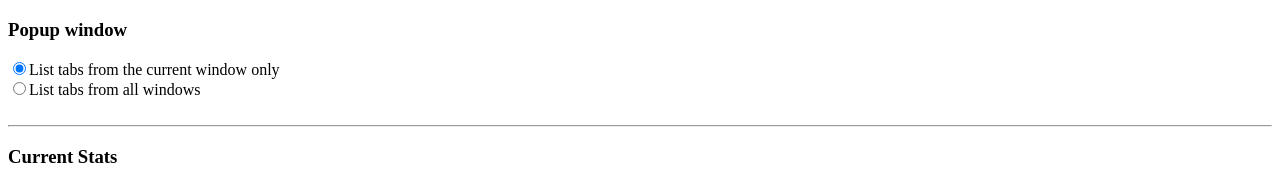
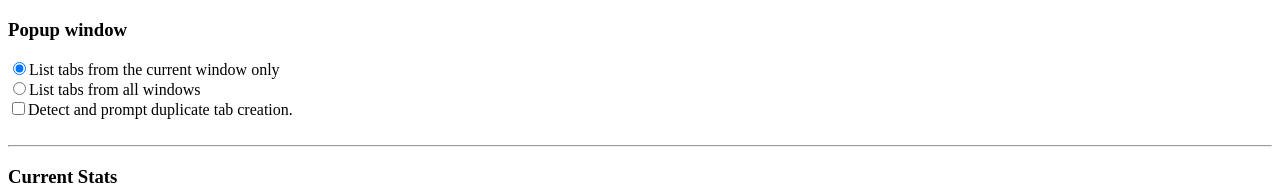
Before and after one commit to developerish/tab-count, a browser extension: page options.html in a window 1280 px wide. Shown: the top 184 px of the page. Drawn offline with Linux system fonts and the light colour scheme.

Commit message:
Update options.html
Option to enable duplicate tab detection.

```diff
--- a/options.html
+++ b/options.html
@@ -14,6 +14,7 @@
       <label><input type="radio" id ="defaultPopupSelection" name="tabCountRadios" value="currentWindow">List tabs from the current window only<br></label>
       <label><input type="radio" name="tabCountRadios" value="allWindows">List tabs from all windows<br></label>
     </form>
+    <label><input type="checkbox" id="tabDedupe" name="tabDedupe" value="dedupe">Detect and prompt duplicate tab creation.<br></label>
     <div id="status"></div>
     <br>
     <hr>
```
